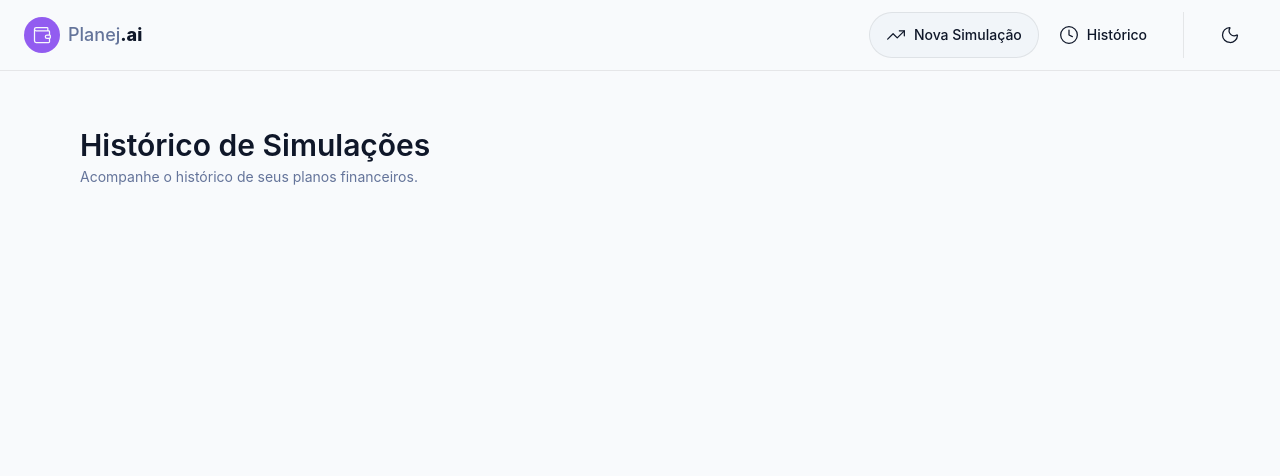
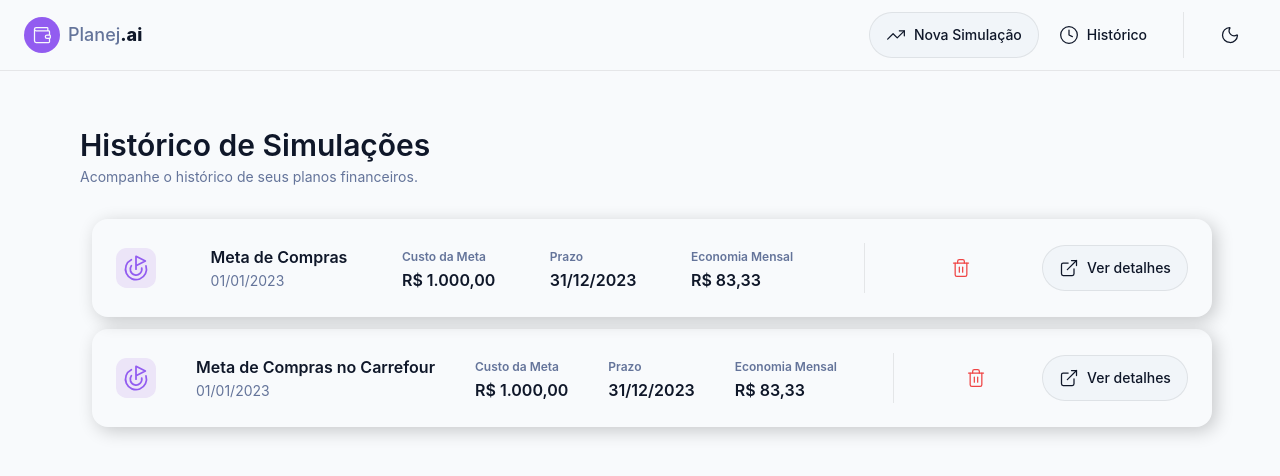
Before and after one commit to BrunoViscardi/planejai-Desafio_DIO, a React (Vite) app: page /historico in a window 1280 px wide. Shown: the top 476 px of the page. Built offline with nearby package versions, Linux system fonts and the light colour scheme; no server answers.

Commit message:
feat: estilização inicial dos cards

```diff
--- /dev/null
+++ b/src/components/features/History/HistoryCard.tsx
@@ -0,0 +1,71 @@
+import { Goal, Trash2, ExternalLink } from "lucide-react";
+import { Divider } from "../../shared/Divider";
+import { Button } from "../../shared/Button";
+
+interface CardProps {
+  goalName: string;
+  goalDate: string;
+  goalAmount: string;
+  goalDeadline: string;
+  monthlySavings: string;
+}
+
+export function Card({
+  goalName,
+  goalDate,
+  goalAmount,
+  goalDeadline,
+  monthlySavings,
+}: CardProps) {
+  const styleClasses = {
+    goalName: "text-foreground text-base leading-relaxed font-semibold",
+    goalDate: "text-muted-foreground leading-relaxed text-sm",
+    label: "text-muted-foreground text-xs leading-relaxed font-semibold",
+    value: "text-foreground text-base leading-relaxed font-semibold",
+  };
+
+  return (
+    <div
+      className={
+        "m-3 flex items-center w-full justify-between  rounded-2xl p-6 shadow-[4px_4px_18px_0px_rgba(0,0,0,0.2)]"
+      }
+    >
+      <div className="flex h-10 w-10  shrink-0 items-center justify-center rounded-[10.67px] bg-[#ECE5F8]">
+        <Goal size={28} className="text-primary" />
+      </div>
+
+      <div>
+        <span className={styleClasses.goalName}>{goalName}</span>
+        <p className={styleClasses.goalDate}>{goalDate}</p>
+      </div>
+
+      <div>
+        <span className={styleClasses.label}>Custo da Meta</span>
+        <p className={styleClasses.value}>{goalAmount}</p>
+      </div>
+
+      <div>
+        <span className={styleClasses.label}>Prazo</span>
+        <p className={styleClasses.value}>{goalDeadline}</p>
+      </div>
+
+      <div>
+        <span className={styleClasses.label}>Economia Mensal</span>
+        <p className={styleClasses.value}>{monthlySavings}</p>
+      </div>
+
+      <Divider orientation="vertical" />
+
+      <Button
+        type="button"
+        icon={Trash2}
+        className="text-red-500"
+        variant="ghost"
+      ></Button>
+
+      <Button type="button" icon={ExternalLink} variant="secondary">
+        Ver detalhes
+      </Button>
+    </div>
+  );
+}
--- a/src/pages/SimulationHistoryPage.tsx
+++ b/src/pages/SimulationHistoryPage.tsx
@@ -1,3 +1,4 @@
+import { Card } from "../components/features/History/HistoryCard";
 import { PageHero } from "../components/shared/PageHero";
 
 export function SimulationHistoryPage() {
@@ -7,6 +8,24 @@ export function SimulationHistoryPage() {
         title="Histórico de Simulações"
         subtitle="Acompanhe o histórico de seus planos financeiros."
       />
+
+      <div>
+        <Card
+          goalName="Meta de Compras"
+          goalDate="01/01/2023"
+          goalAmount="R$ 1.000,00"
+          goalDeadline="31/12/2023"
+          monthlySavings="R$ 83,33"
+        />
+
+        <Card
+          goalName="Meta de Compras no Carrefour"
+          goalDate="01/01/2023"
+          goalAmount="R$ 1.000,00"
+          goalDeadline="31/12/2023"
+          monthlySavings="R$ 83,33"
+        />
+      </div>
     </main>
   );
 }
```
